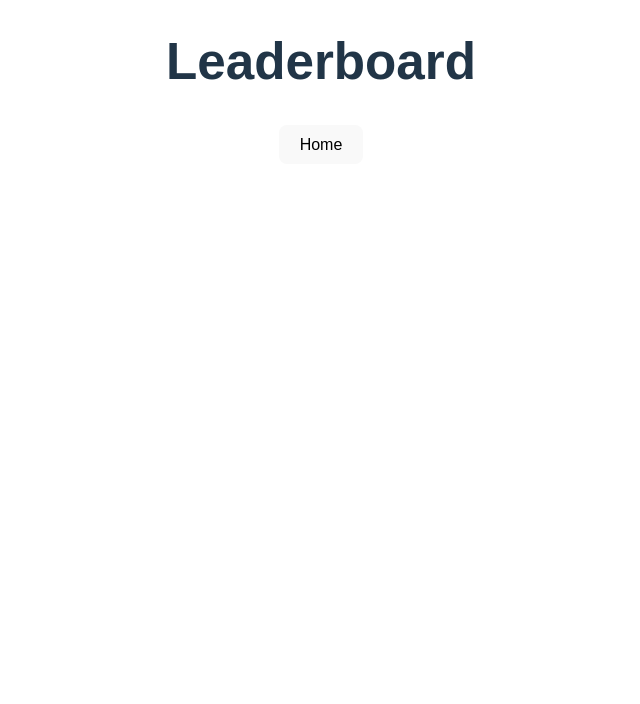
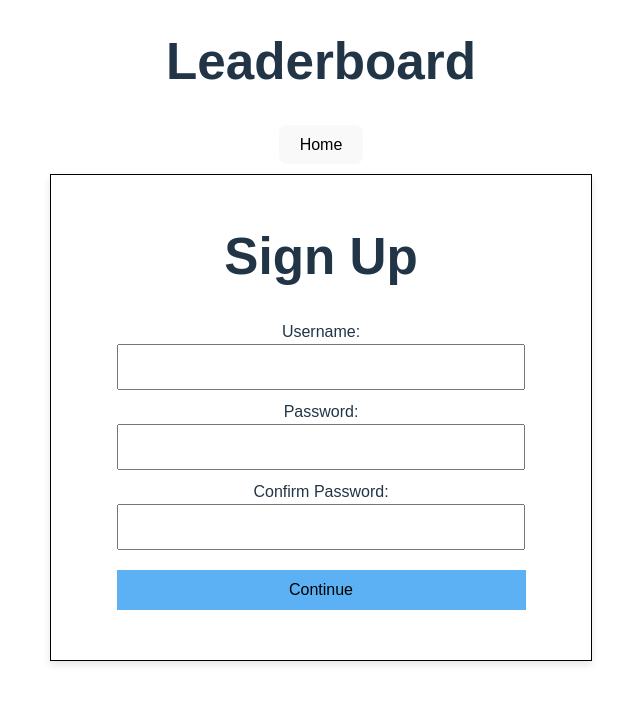
Before and after one commit to BenHumanBenchmarkProject/HumanBenchmark, a React (Vite) app in the folder front-end/: page /leaderboard in a window 1280 px wide. Shown: the top 704 px of the page, without its empty margins (319-959 px from the left). Built offline with nearby package versions, Linux system fonts and the light colour scheme; no server answers.

Commit message:
[HumanBenchmark][Frontend][SignUpModal] add gender constants

```diff
--- a/front-end/src/LeaderboardPage/LeaderboardPage.jsx
+++ b/front-end/src/LeaderboardPage/LeaderboardPage.jsx
@@ -1,5 +1,6 @@
 import "./LeaderboardPage.css";
 import { Link } from "react-router";
+import SignUpModal from "../SignUpModal/SignUpModal";
 
 const LeaderboardPage = () => {
   return (
@@ -8,6 +9,8 @@ const LeaderboardPage = () => {
       <Link to={"/"}>
         <button>Home</button>
       </Link>
+
+      <SignUpModal/>
     </div>
   );
 };
--- /dev/null
+++ b/front-end/src/SignUpModal/SignUpModal.css
@@ -0,0 +1,61 @@
+.container {
+  display: flex;
+  flex-direction: column;
+  border: 1px solid black;
+  padding: 20px;
+  margin: 10px auto;
+  width: 500px;
+  box-shadow: 0 4px 8px rgba(0, 0, 0, 0.1);
+}
+
+.radioInputs {
+  display: flex;
+  justify-content: center;
+  gap: 40px; /* space between Male and Female */
+  margin-top: 10px;
+  margin-bottom: 10px;
+}
+
+.genderOption {
+  display: flex;
+  flex-direction: column;
+  align-items: center;
+}
+
+form {
+  display: flex;
+  flex-direction: column;
+  align-items: center;
+}
+
+form label {
+  display: flex;
+  align-items: flex-start;
+  text-align: left;
+}
+
+form input:not([type="radio"]) {
+  width: 400px;
+  height: 40px;
+  margin-bottom: 10px;
+}
+
+form button {
+  width: 409px;
+  height: 40px;
+  background-color: rgb(91, 177, 243);
+  border-radius: 0px;
+  margin-top: 10px;
+  margin-bottom: 30px;
+}
+
+.error {
+  border: 2px solid red;
+  box-shadow: 0 0 5px red;
+}
+
+.error-message {
+  color: red;
+  font-size: 0.8em;
+  margin-top: 5px;
+}
--- /dev/null
+++ b/front-end/src/SignUpModal/SignUpModal.jsx
@@ -0,0 +1,299 @@
+import "./SignUpModal.css";
+import { useState } from "react";
+import axios from "axios";
+const BASE_URL = import.meta.env.VITE_BASE_URL;
+const STEP_ONE = 1;
+const STEP_TWO = 2;
+const GENDER_MALE = "M";
+const GENDER_FEMALE = "F";
+
+
+const SignUpModal = () => {
+  const [username, setUsername] = useState("");
+  const [password, setPassword] = useState("");
+  const [confirmPassword, setConfirmPassword] = useState("");
+  const [height, setHeight] = useState("");
+  const [weight, setWeight] = useState("");
+  const [age, setAge] = useState("");
+  const [gender, setGender] = useState("");
+  const [step, setStep] = useState(STEP_ONE);
+  const [errors, setErrors] = useState({
+    username: "",
+    password: "",
+    confirmPassword: "",
+    height: "",
+    weight: "",
+    age: "",
+    gender: "",
+  });
+
+  const checkAvailability = async (username) => {
+    try {
+      const response = await axios.post(`${BASE_URL}check-availability`, {
+        username,
+      });
+      return response.data.available;
+    } catch (error) {
+      console.error("Error checking username availability:", error);
+      return false;
+    }
+  };
+
+  const createAccount = async (
+    username,
+    password,
+    height,
+    weight,
+    age,
+    gender
+  ) => {
+    try {
+      const response = await axios.post(`${BASE_URL}users`, {
+        username,
+        password,
+        height: parseInt(height, 10), // Ensure it's an integer
+        weight: parseInt(weight, 10), // Ensure it's an integer
+        age: parseInt(age, 10), // Ensure it's an integer
+        gender,
+      });
+
+      console.log("Account created successfully:", response.data);
+    } catch (error) {
+      console.error(
+        "Error creating account:",
+        error.response ? error.response.data : error.message
+      );
+      throw error;
+    }
+  };
+
+  const validateStep1 = () => {
+    let valid = true;
+    const newErrors = { username: "", password: "", confirmPassword: "" };
+
+    if (!username) {
+      newErrors.username = "Username is required.";
+      valid = false;
+    }
+    if (!password) {
+      newErrors.password = "Password is required.";
+      valid = false;
+    }
+    if (!confirmPassword) {
+      newErrors.confirmPassword = "Please confirm your password.";
+      valid = false;
+    }
+    if (password !== confirmPassword) {
+      newErrors.confirmPassword = "Passwords do not match.";
+      valid = false;
+    }
+    if(password.length < 10) {
+      newErrors.password = "Password must be at least 10 characters long.";
+      valid = false;
+    }
+
+    setErrors(newErrors);
+    return valid;
+  };
+
+  const validateStep2 = () => {
+    let valid = true;
+    const newErrors = { height: "", weight: "", age: "", gender: "" };
+
+    if (!height || isNaN(height)) {
+      newErrors.height = "Please enter a valid number for height.";
+      valid = false;
+    }
+    if (!weight || isNaN(weight)) {
+      newErrors.weight = "Please enter a valid number for weight.";
+      valid = false;
+    }
+    if (!age || isNaN(age)) {
+      newErrors.age = "Please enter a valid number for age.";
+      valid = false;
+    }
+    if (!gender || (gender !== GENDER_MALE && gender !== GENDER_FEMALE)) {
+      newErrors.gender = "Please make a selection for gender.";
+      valid = false;
+    }
+
+    setErrors(newErrors);
+    return valid;
+  };
+
+  const resetInputState = () => {
+    setUsername("");
+    setPassword("");
+    setConfirmPassword("");
+    setHeight("");
+    setWeight("");
+    setAge("");
+    setGender("");
+    setErrors({
+      username: "",
+      password: "",
+      confirmPassword: "",
+      height: "",
+      weight: "",
+      age: "",
+      gender: "",
+    });
+  };
+
+  const handleContinue = async (event) => {
+    event.preventDefault();
+
+    if (step === STEP_ONE) {
+      if (!validateStep1()) return;
+
+      const isUsernameAvailable = await checkAvailability(username);
+      if (!isUsernameAvailable) {
+        setErrors((prevErrors) => ({
+          ...prevErrors,
+          username: "Username is already taken.",
+        }));
+        return;
+      }
+
+      setStep(STEP_TWO);
+    } else if (step === STEP_TWO) {
+      if (validateStep2()) {
+        try {
+          await createAccount(username, password, height, weight, age, gender);
+          // reset all inputs and return to step 1
+          resetInputState();
+          setStep(STEP_ONE);
+        } catch (error) {
+          console.error("Error creating account:", error);
+        }
+      }
+    }
+  };
+
+  return (
+    <div className="container">
+      <h1>Sign Up</h1>
+      <form>
+        {step === STEP_ONE && (
+          <>
+            <label htmlFor="username">Username:</label>
+            <input
+              type="text"
+              id="username"
+              value={username}
+              onChange={(event) => setUsername(event.target.value)}
+              className={errors.username ? "error" : ""}
+              placeholder=""
+            />
+            {errors.username && (
+              <span className="error-message">{errors.username}</span>
+            )}
+
+            <label htmlFor="password">Password:</label>
+            <input
+              type="password"
+              id="password"
+              value={password}
+              onChange={(event) => setPassword(event.target.value)}
+              className={errors.password ? "error" : ""}
+              placeholder=""
+            />
+            {errors.password && (
+              <span className="error-message">{errors.password}</span>
+            )}
+
+            <label htmlFor="confirm-password">Confirm Password:</label>
+            <input
+              type="password"
+              id="confirm-password"
+              value={confirmPassword}
+              onChange={(event) => setConfirmPassword(event.target.value)}
+              className={errors.confirmPassword ? "error" : ""}
+              placeholder=""
+            />
+            {errors.confirmPassword && (
+              <span className="error-message">{errors.confirmPassword}</span>
+            )}
+          </>
+        )}
+
+        {step === STEP_TWO && (
+          <>
+            <label htmlFor="height">Height (in):</label>
+            <input
+              type="number"
+              id="height"
+              value={height}
+              onChange={(event) => setHeight(event.target.value)}
+              className={errors.height ? "error" : ""}
+              placeholder=""
+            />
+            {errors.height && (
+              <span className="error-message">{errors.height}</span>
+            )}
+
+            <label htmlFor="weight">Weight (lb):</label>
+            <input
+              type="number"
+              id="weight"
+              value={weight}
+              onChange={(event) => setWeight(event.target.value)}
+              className={errors.weight ? "error" : ""}
+              placeholder=""
+            />
+            {errors.weight && (
+              <span className="error-message">{errors.weight}</span>
+            )}
+
+            <label htmlFor="age">Age:</label>
+            <input
+              type="number"
+              id="age"
+              value={age}
+              onChange={(event) => setAge(event.target.value)}
+              className={errors.age ? "error" : ""}
+              placeholder=""
+            />
+            {errors.age && <span className="error-message">{errors.age}</span>}
+
+            <legend>Gender:</legend>
+            <div className="radioInputs">
+              <div className="genderOption">
+                <input
+                  type="radio"
+                  name="gender"
+                  value={GENDER_MALE}
+                  checked={gender === GENDER_MALE}
+                  onChange={(event) => setGender(event.target.value)}
+                  id="gender-m"
+                />
+                <label htmlFor="gender-m">Male</label>
+              </div>
+              <div className="genderOption">
+                <input
+                  type="radio"
+                  name="gender"
+                  value={GENDER_FEMALE}
+                  checked={gender === GENDER_FEMALE}
+                  onChange={(event) => setGender(event.target.value)}
+                  id="gender-f"
+                />
+                <label htmlFor="gender-f">Female</label>
+              </div>
+            </div>
+
+            {errors.gender && (
+              <span className="error-message">{errors.gender}</span>
+            )}
+          </>
+        )}
+
+        <button type="button" onClick={handleContinue}>
+          {step === STEP_ONE ? "Continue" : "Submit"}
+        </button>
+      </form>
+    </div>
+  );
+};
+
+export default SignUpModal;
```
Also changed, not shown: 1 other file (tests, documents, lock files or other folders).
